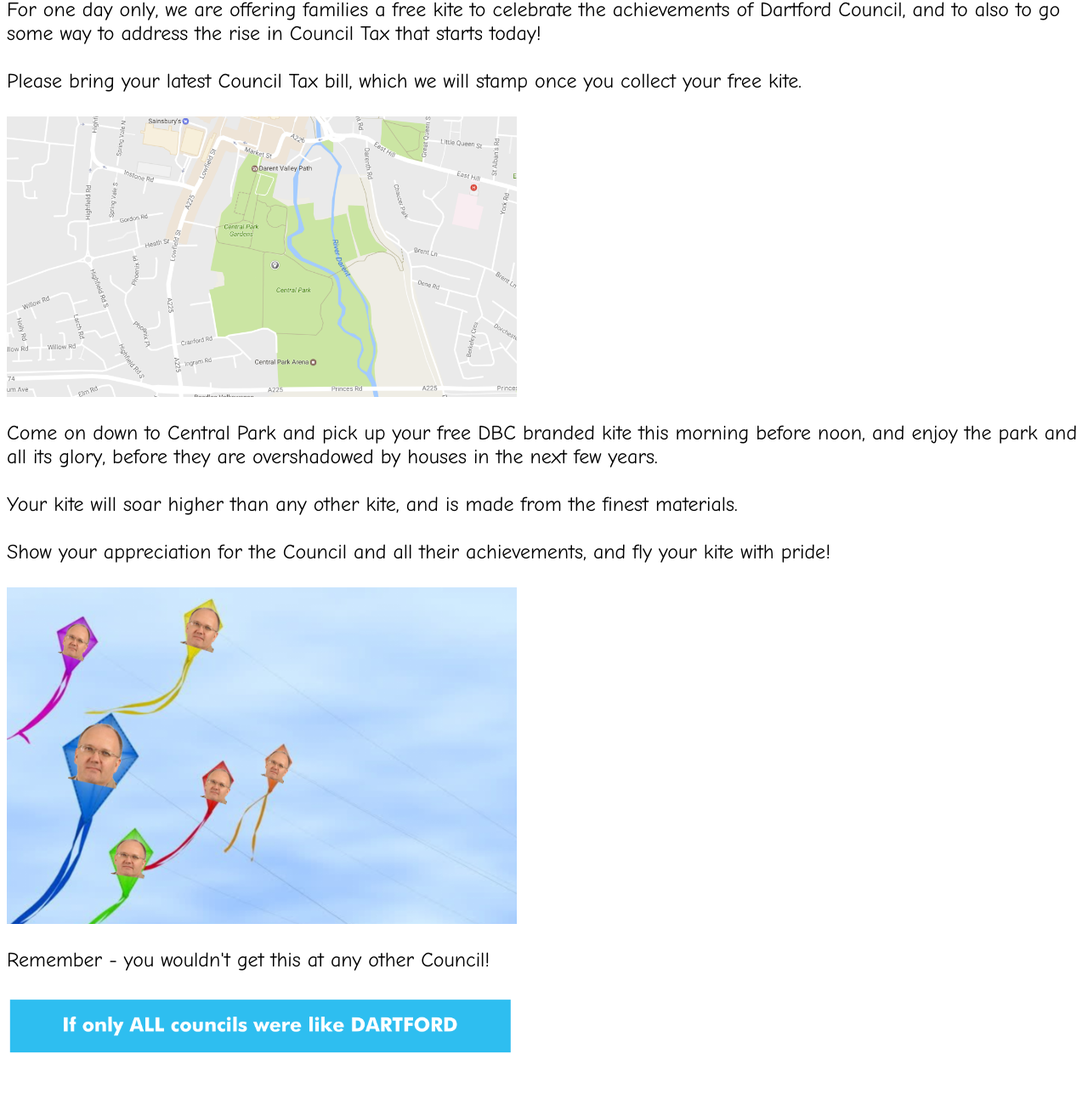
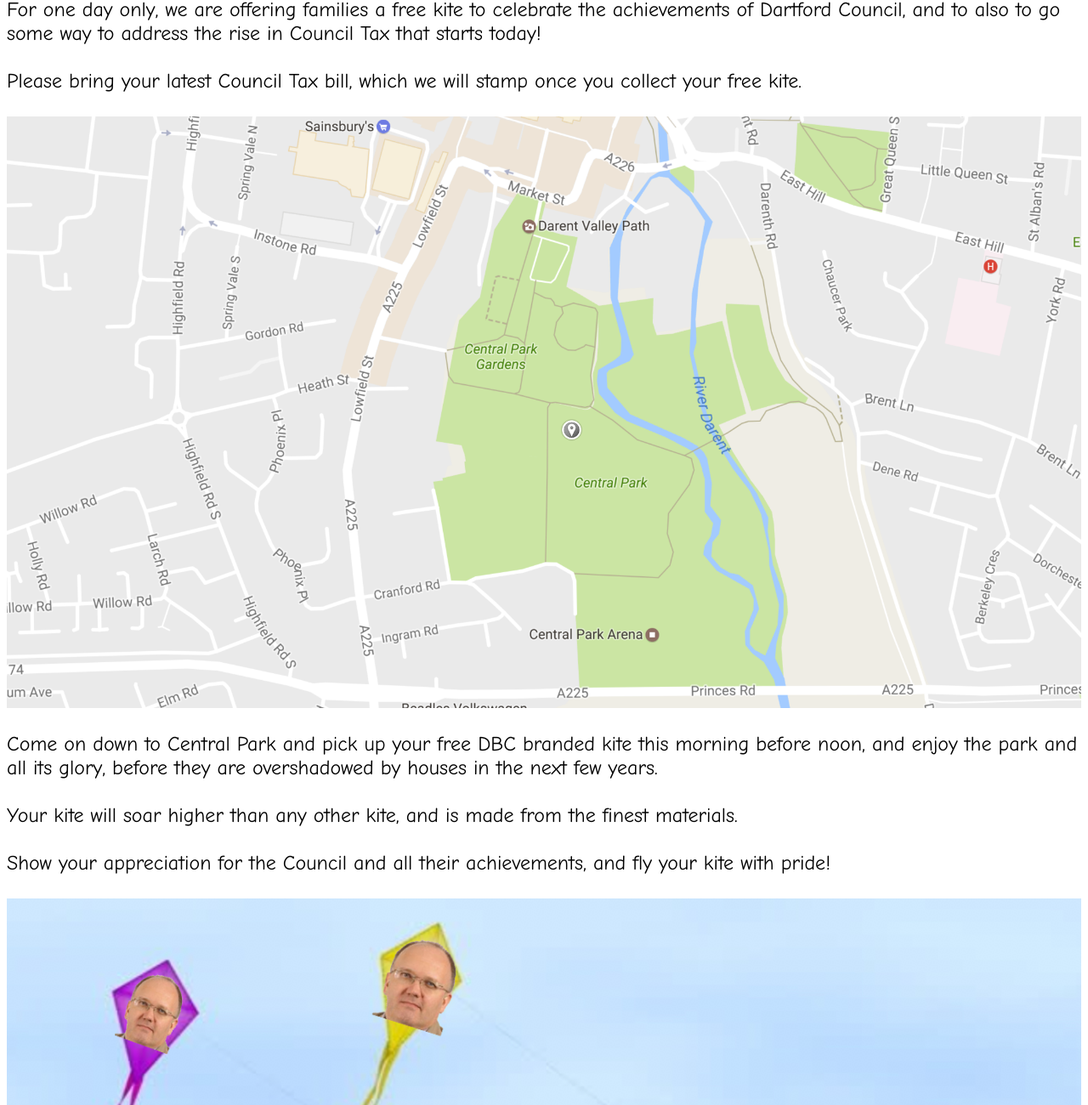
Before and after one commit to dartfordrocks/dartfordrocks.github.io, a plain HTML site: page index.html in a window 1280 px wide. Shown: the part 300-1600 px from the top of the page at 85% size. Before the commit the page ends 1553 px from the top, so only its background shows below. Drawn offline with Linux system fonts and the light colour scheme.

Commit message:
100% images

```diff
--- a/index.html
+++ b/index.html
@@ -18,14 +18,14 @@ For one day only, we are offering families a free kite to celebrate the achievem
     <br><br>
     Please bring your latest Council Tax bill, which we will stamp once you collect your free kite.<br><br>
 
-<img src="map.png" width=600>
+<img src="map.png" width=100%>
     <br><br>
 
 Come on down to Central Park and pick up your free DBC branded kite this morning before noon, and enjoy the park and all its glory, before they are overshadowed by houses in the next few years.
     <br><br>
 
 Your kite will soar higher than any other kite, and is made from the finest materials.  <br><br>Show your appreciation for the Council and all their achievements, and fly your kite with pride!<br><br>
-   <img src="kites.png" width=600> <br><br>
+   <img src="kites.png" width=100%>     <br><br>
 Remember - you wouldn't get this at any other Council!
     <br><br>
 <img src="council.png" width=600>
```
